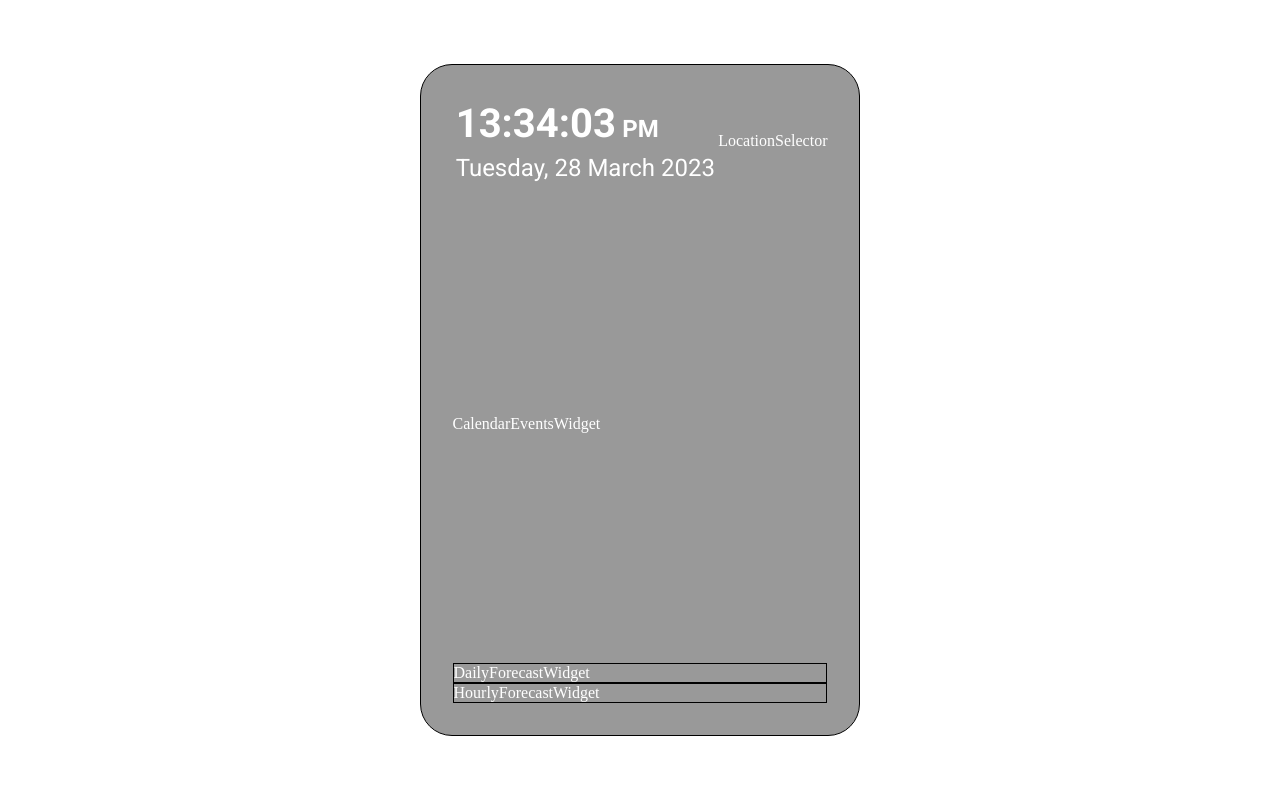
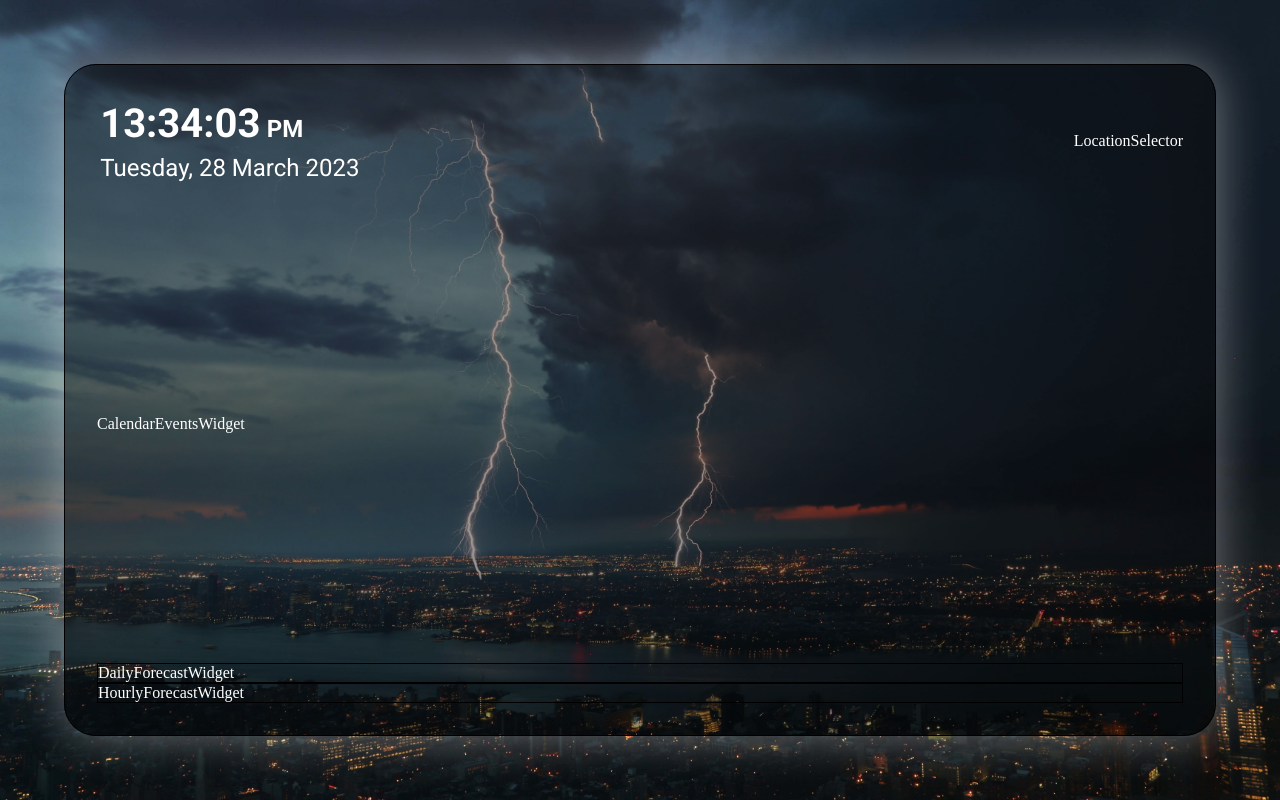
Before and after one commit to Honey-Combs/modsen-practice, a React app: page / in a window 1280 px wide. Built offline with nearby package versions, Linux system fonts and the light colour scheme.

Commit message:
fix: fix layout styles

```diff
--- a/src/layouts/PageLayout/styled.ts
+++ b/src/layouts/PageLayout/styled.ts
@@ -1,10 +1,19 @@
 import styled from 'styled-components';
+import img1 from '@assets/img1.jpg';
 
 export const StyledPageLayout = styled.div`
-  display: flex;
-  flex-direction: column;
-  align-items: center;
-  justify-content: center;
-  height: 100vh;
+  position: fixed;
+  top: 0;
+  right: 0;
+  bottom: 0;
+  left: 0;
+  min-height: 100vh;
+  width: 100%;
+  overflow-y: auto;
   padding: 4rem;
+  background: url(${img1});
+  background-size: cover;
+  background-repeat: no-repeat;
+  background-position: center;
+  background-attachment: fixed;
 `;
```
Also changed, not shown: src/assets/img1.jpg (added).
